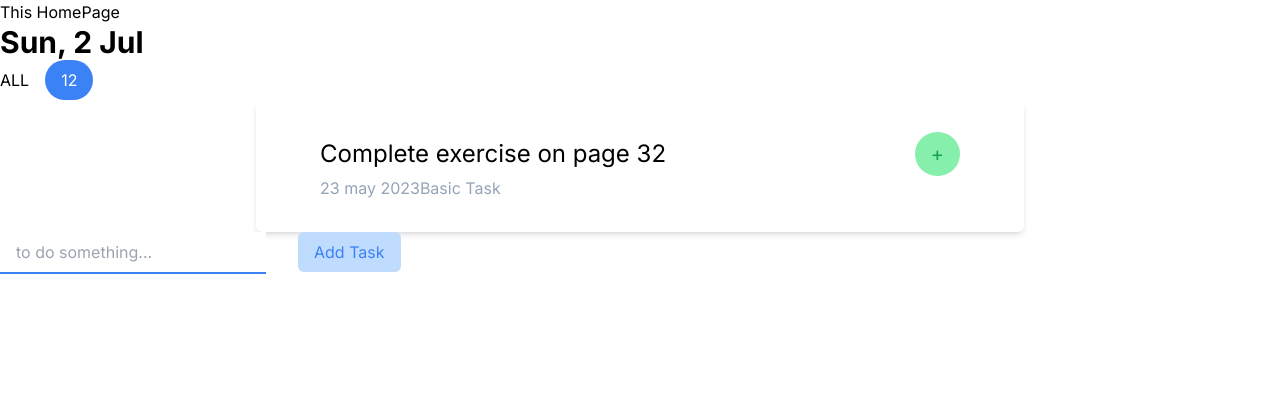
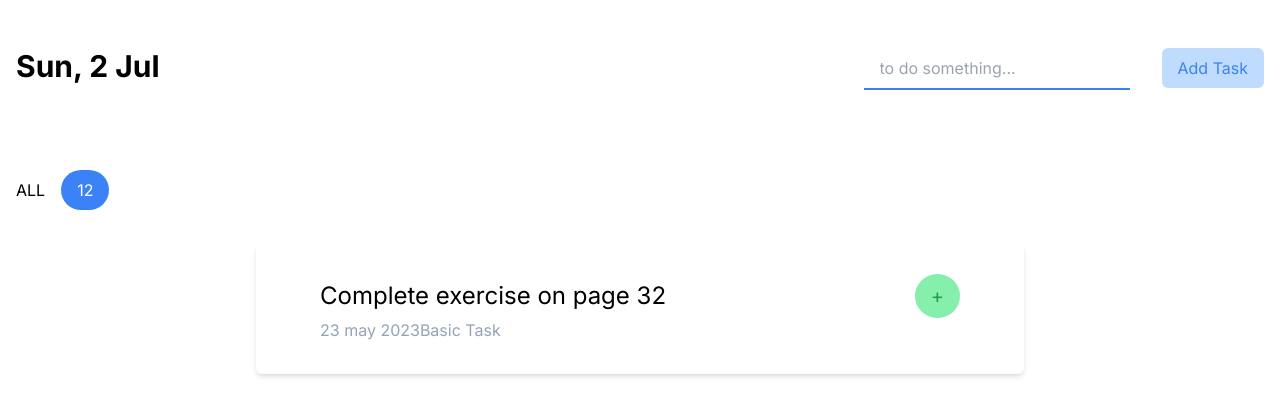
Before and after one commit to DrChhun/TodoNext, a Next.js app: page / in a window 1280 px wide. Shown: the top 416 px of the page. Built offline with nearby package versions, Linux system fonts and the light colour scheme.

Commit message:
implemented layout

```diff
--- a/app/Type/Todo.ts
+++ b/app/Type/Todo.ts
@@ -10,5 +10,6 @@ export interface DateDisplayProps {
 
 export interface ToggleProps {
     title: string;
+    className: string;
     notification: number;
 }
--- a/app/components/ToggleTab/Tab.tsx
+++ b/app/components/ToggleTab/Tab.tsx
@@ -1,8 +1,12 @@
 import { ToggleProps } from "@/app/Type/Todo";
 
-export const Tab: React.FC<ToggleProps> = ({ title, notification }) => {
+export const Tab: React.FC<ToggleProps> = ({
+  title,
+  notification,
+  className,
+}) => {
   return (
-    <div className="flex items-center gap-4">
+    <div className={`flex items-center gap-4 ${className}`}>
       <h2>{title}</h2>
       <div className="bg-blue-500 text-white w-fit px-4 py-2 rounded-full">
         {notification}
--- a/app/page.tsx
+++ b/app/page.tsx
@@ -5,17 +5,18 @@ import { Tab } from "./components/ToggleTab/Tab";
 
 const Page = () => {
   return (
-    <>
-      <h1>This HomePage</h1>
-      <DateDisplay date="Sun, 2 Jul" />
-      <Tab title="ALL" notification={12} />
+    <div className="container">
+      <div className="flex justify-between py-12">
+        <DateDisplay date="Sun, 2 Jul" />
+        <InputTask />
+      </div>
+      <Tab className="py-8" title="ALL" notification={12} />
       <TaskDetail
         title={"Complete exercise on page 32"}
         date={"23 may 2023"}
         category={"Basic Task"}
       />
-      <InputTask />
-    </>
+    </div>
   );
 };
 
--- a/tailwind.config.js
+++ b/tailwind.config.js
@@ -7,6 +7,16 @@ module.exports = {
   ],
   theme: {
     extend: {
+      container: {
+        center: true,
+        padding: '1rem',
+        screens: {
+          sm: '640px',
+          md: '728px',
+          lg: '984px',
+          xl: '1280px'
+        }
+      },
       backgroundImage: {
         'gradient-radial': 'radial-gradient(var(--tw-gradient-stops))',
         'gradient-conic':
```
